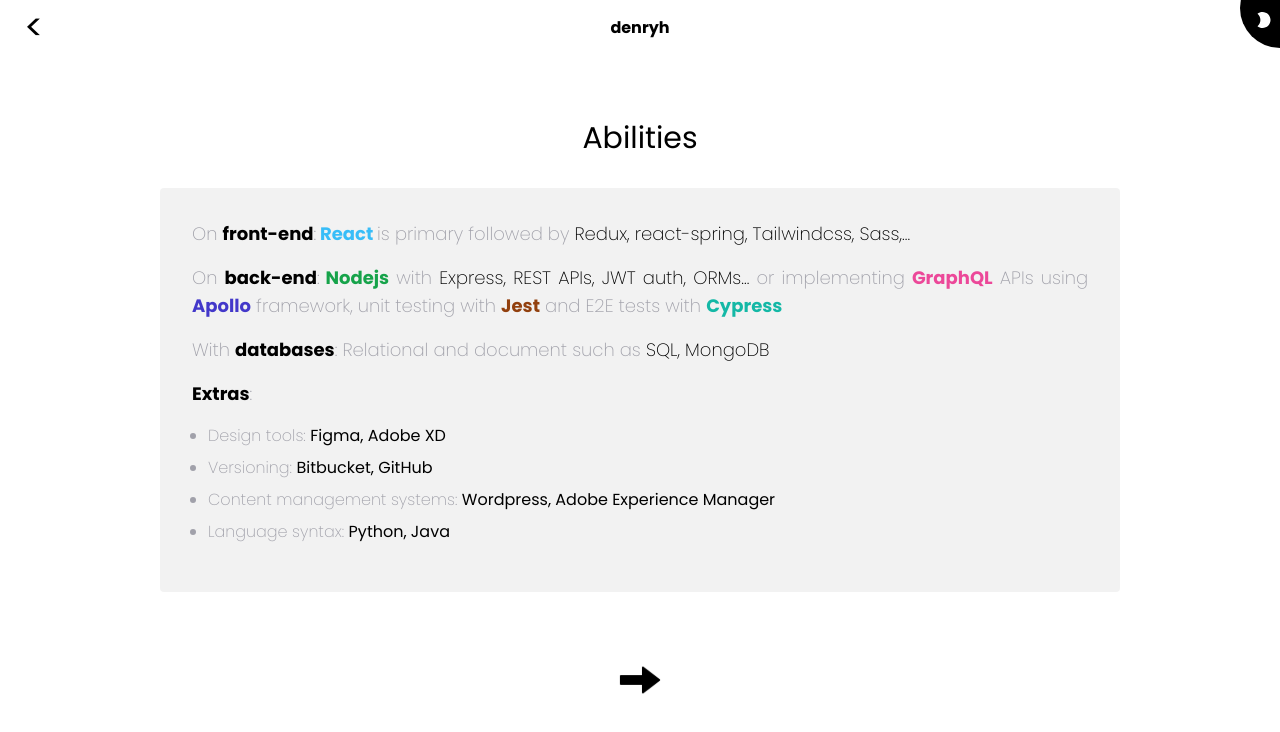
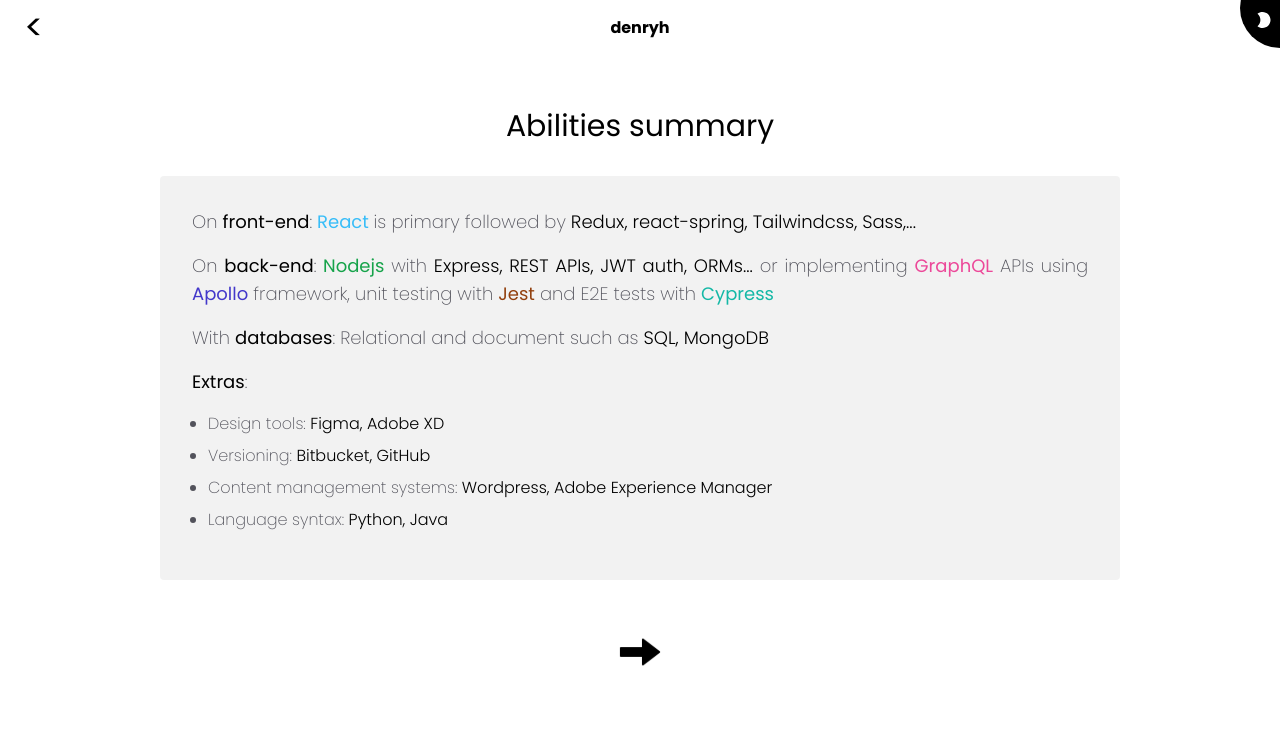
Before and after one commit to denryh/portfolio-v2, a React (Vite) app: page /about in a window 1280 px wide. Shown: the top 732 px of the page. Built offline with nearby package versions, Linux system fonts and the light colour scheme.

Commit message:
update styles, add RESUME_URL

```diff
--- a/src/pages/About.tsx
+++ b/src/pages/About.tsx
@@ -32,78 +32,79 @@
   };
 
   return (
-    <section className="min-h-screen pt-[15vh] relative dark:text-white">
+    <section className="min-h-screen relative dark:text-white">
       <animated.div style={navStyles}>
         <Nav path="/" toggleFx={set} />
       </animated.div>
       <animated.div
         style={styles}
-        className="mx-auto px-8 max-w-5xl flex flex-col gap-8 items-center"
+        className="min-h-screen mx-auto px-8 max-w-5xl flex items-center justify-center"
       >
-        <h2 className="text-3xl">Abilities</h2>
-        <ul className="rounded p-8 flex flex-col gap-4 font-extralight text-zinc-400 bg-black/5 dark:bg-black/40 text-justify">
+        <div className="pt-24 flex flex-col gap-8 items-center md:pt-0">
+          <h2 className="text-3xl">Abilities summary</h2>
+          <ul className="rounded p-8 flex flex-col gap-4 font-extralight text-zinc-600 bg-black/5 dark:text-zinc-400 dark:bg-black/40 text-justify">
             <li className="md:text-lg">
               On{" "}
-            <span className="font-bold text-black dark:text-white">
+              <span className="font-normal text-black dark:text-white">
                 front-end
               </span>
-            :<span className="font-bold text-sky-400"> React </span>is primary
+              :<span className="font-normal text-sky-400"> React </span>is primary
               followed by
-            <span className="font-sm text-black dark:text-gray-200">
+              <span className="font-light text-black dark:text-gray-200">
                 {" "}
                 Redux, react-spring, Tailwindcss, Sass,...
               </span>
             </li>
             <li className="md:text-lg">
               On{" "}
-            <span className="font-bold text-black dark:text-white">
+              <span className="font-normal text-black dark:text-white">
                 back-end
               </span>
-            :<span className="font-bold text-green-600"> Nodejs</span> with
-            <span className="font-sm text-black dark:text-gray-200">
+              :<span className="font-normal text-green-600"> Nodejs</span> with
+              <span className="font-light text-black dark:text-gray-200">
                 {" "}
                 Express, REST APIs, JWT auth, ORMs...
               </span>{" "}
               or implementing{" "}
-            <span className="text-pink-500 font-bold">GraphQL</span> APIs using{" "}
-            <span className="text-indigo-700 font-bold">Apollo</span> framework,
+              <span className="text-pink-500 font-normal">GraphQL</span> APIs using{" "}
+              <span className="text-indigo-700 font-normal">Apollo</span> framework,
               unit testing with{" "}
-            <span className="text-amber-800 font-bold">Jest</span> and E2E tests
-            with <span className="text-teal-500 font-bold">Cypress</span>
+              <span className="text-amber-800 font-normal">Jest</span> and E2E tests
+              with <span className="text-teal-500 font-normal">Cypress</span>
             </li>
             <li className="md:text-lg">
               With{" "}
-            <span className="font-bold text-black dark:text-white">
+              <span className="font-normal text-black dark:text-white">
                 databases
               </span>
               : Relational and document such as
-            <span className="text-black dark:text-gray-200"> SQL, MongoDB</span>
+              <span className="text-black dark:text-gray-200 font-light"> SQL, MongoDB</span>
             </li>
             <li className="md:text-lg">
-            <span className="font-bold text-black dark:text-white">Extras</span>
+              <span className="font-normal text-black dark:text-white">Extras</span>
               :
               <ul className="pl-4 my-4 flex flex-col gap-2 text-base list-disc">
                 <li>
                   Design tools:{" "}
-                <span className="text-black dark:text-gray-200 font-normal">
+                  <span className="text-black dark:text-gray-200 font-light">
                     Figma, Adobe XD
                   </span>
                 </li>
                 <li>
                   Versioning:{" "}
-                <span className="text-black dark:text-gray-200 font-normal">
+                  <span className="text-black dark:text-gray-200 font-light">
                     Bitbucket, GitHub
                   </span>{" "}
                 </li>
                 <li>
                   Content management systems:{" "}
-                <span className="text-black dark:text-gray-200 font-normal">
+                  <span className="text-black dark:text-gray-200 font-light">
                     Wordpress, Adobe Experience Manager
                   </span>
                 </li>
                 <li>
                   Language syntax:{" "}
-                <span className="text-black dark:text-gray-200 font-normal">
+                  <span className="text-black dark:text-gray-200 font-light">
                     Python, Java
                   </span>
                 </li>
@@ -113,9 +114,10 @@
           <i onClick={forward}>
             <img
               src={arrow}
-            className="mt-8 w-12 h-12 cursor-pointer transition-all duration-250 hover:filter hover:dark:filter-none filter-none dark:filter invert-[93%] sepia-0 saturate-[7465%] hue-rotate-[57deg] brightness-[107%] contrast-[110%]"
+              className="my-4 w-12 h-12 cursor-pointer transition-all duration-250 hover:filter hover:dark:filter-none filter-none dark:filter invert-[93%] sepia-0 saturate-[7465%] hue-rotate-[57deg] brightness-[107%] contrast-[110%]"
             />
           </i>
+        </div>
       </animated.div>
     </section>
   );
--- a/src/pages/Contact.tsx
+++ b/src/pages/Contact.tsx
@@ -20,10 +20,10 @@
       <Nav path="/main" toggleFx={set} />
       <animated.div
         style={styles}
-        className="w-full h-full flex flex-col justify-between items-center px-4"
+        className="px-8 w-full h-full flex flex-col justify-between items-center"
       >
-        <div className="pt-24 md:pt-36 text-center">
-          <h2 className="my-4 text-2xl font-bold ">Leave a message</h2>
+        <div className="pt-24 md:pt-0 text-center">
+          <h2 className="my-4 text-2xl font-bold md:pt-32">Leave a message</h2>
           <p>Let's get in touch and build some stuff 🤘</p>
         </div>
         <div className="flex flex-col gap-4 w-full md:w-1/3">
--- a/src/pages/Hero.tsx
+++ b/src/pages/Hero.tsx
@@ -32,19 +32,19 @@
         <div className="fixed -top-10 -right-10">
           <AppearanceToggle />
         </div>
-        <div className="pt-16 px-8 max-w-5xl">
+        <div className="pt-16 px-8 max-w-5xl md:pt-0">
           <div className="flex flex-col items-center gap-8">
             <div className="w-full flex flex-col gap-8 items-center md:flex-row md:gap-16">
               <div>
-                <h1 className=" text-2xl md:text-4xl">Henry Dang</h1>
+                <h1 className=" text-2xl md:text-4xl text-center">Henry Dang</h1>
                 <p className="mt-4 font-light text-sm leading-6 md:text-base">
                   I'm an enthusiastic developer that can work on both ends of an
                   software application using my main programming language
                   JavaScript/Nodejs.
                 </p>
-                <p className="mt-2 font-thin text-sm text-zinc-500 md:text-base">
+                <p className="mt-2 font-extralight text-sm text-zinc-500 md:text-base">
                   Current location:{" "}
-                  <span className="font-normal text-black dark:text-white">
+                  <span className="font-light text-black dark:text-white">
                     South East Asia
                   </span>{" "}
                   on a beautiful country name{" "}
--- a/src/pages/Main.tsx
+++ b/src/pages/Main.tsx
@@ -2,7 +2,7 @@
 import { useNavigate } from "react-router";
 import { useSpring, animated, config } from "react-spring";
 
-import { TRANSITION_TIME } from "../util/config";
+import { TRANSITION_TIME, RESUME_URL } from "../util/config";
 
 import Nav from "../components/Nav";
 
@@ -60,7 +60,7 @@
             Cancel
           </button>
           <a
-            href="https://drive.google.com/file/d/1n4ML11QCt39zejAehAloz1sT-vKEJ8JF/view"
+            href={RESUME_URL}
             target="_blank"
             onClick={() => {
               setModalOpen(false);
--- a/src/pages/Work.tsx
+++ b/src/pages/Work.tsx
@@ -26,7 +26,7 @@
       >
         <h2 className="mb-20 font-display text-4xl">FEATURED WORKS</h2>
         <div className="max-w-7xl p-4 flex flex-col gap-4 md:grid grid-cols-2 md:gap-8">
-          <article className="relative group overflow-hidden rounded-lg">
+          <article className="relative group overflow-hidden rounded">
             <div className="w-full h-full">
               <img
                 src={jennair}
@@ -54,7 +54,7 @@
               </a>
             </div>
           </article>
-          <article className="relative group overflow-hidden rounded-lg">
+          <article className="relative group overflow-hidden rounded">
             <div>
               <img
                 src={spectrum}
--- a/src/util/config.ts
+++ b/src/util/config.ts
@@ -1 +1,3 @@
 export const TRANSITION_TIME = 500;
+export const RESUME_URL =
+  "https://drive.google.com/file/d/1-T-OVMVTW1GDoTkA_Do_xdGDkByiJjkK/view";
```
Lines whose indentation alone changed are shown as unchanged.
